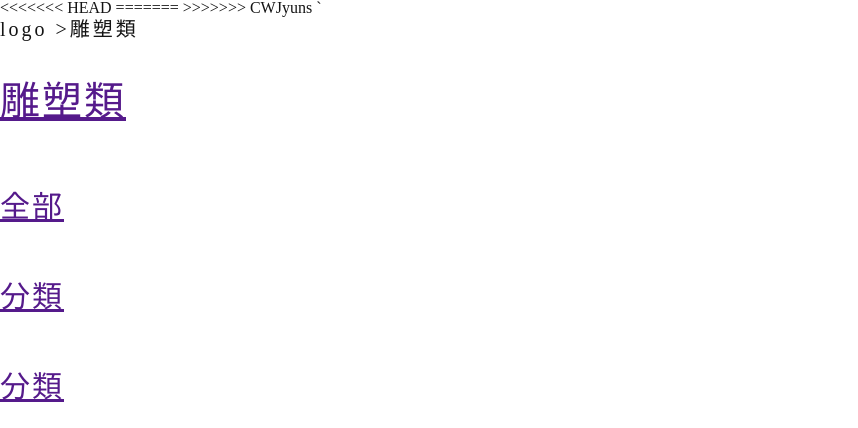
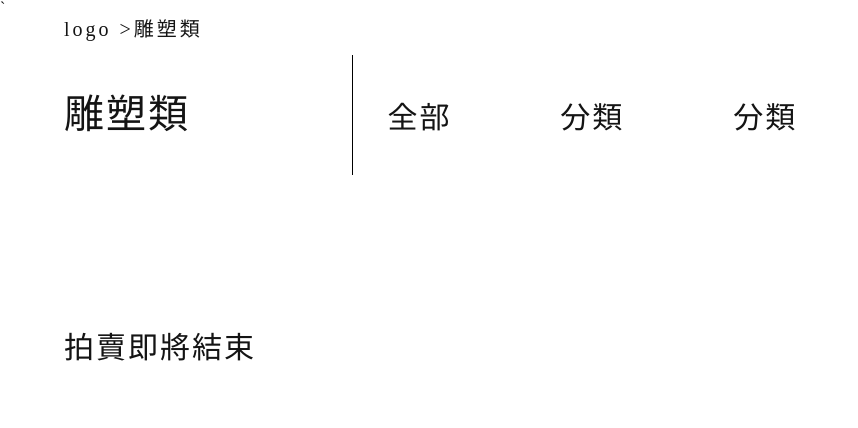
Before and after one commit to chin0811/cfd104_g2, a PHP site: page /prouductAll.html in a window 1280 px wide. Shown: the top 428 px of the page, without its empty margins (0-858 px from the left). Run offline with PHP 8.4, Linux system fonts and the light colour scheme; style sheets or scripts are compiled from the project's sources.

Commit message:
上傳 link 修改

```diff
--- a/html/prouductAll.html
+++ b/html/prouductAll.html
@@ -8,10 +8,6 @@
     <link rel="stylesheet" href="assets/css/style.css">
     <link rel="stylesheet" href="assets/css/reset.css">
     <link rel="stylesheet" href="assets/css/uiSet.css">
-<<<<<<< HEAD
-    <link rel="stylesheet" href="assets/css/productAll.css">
-=======
->>>>>>> CWJyuns
 </head>
 <body>
     <!-- 許瑀芹 -->
--- a/prouductAll.html
+++ b/prouductAll.html
@@ -8,10 +8,6 @@
     <link rel="stylesheet" href="assets/css/style.css">
     <link rel="stylesheet" href="assets/css/reset.css">
     <link rel="stylesheet" href="assets/css/uiSet.css">
-<<<<<<< HEAD
-    <link rel="stylesheet" href="assets/css/productAll.css">
-=======
->>>>>>> CWJyuns
 </head>
 <body>
     <!-- 許瑀芹 -->
--- a/sass/style.scss
+++ b/sass/style.scss
@@ -1,8 +1,10 @@
 @import 'page/about';
-// @import 'page/login';
-// @import 'page/supportChatroom';
+@import 'page/login';
+@import 'page/supportChatroom';
 @import 'page/homePage';
 // @import 'page/galleryDoor';
 @import 'layout/footer';
 @import 'layout/header';
 @import 'layout/headerNormal';
+@import 'page/product';
+@import 'page/productItem';
```
Also changed, not shown: sass/page/_product.scss (renamed from sass/page/product.scss), sass/page/_productItem.scss (renamed from sass/page/productItem.scss).
